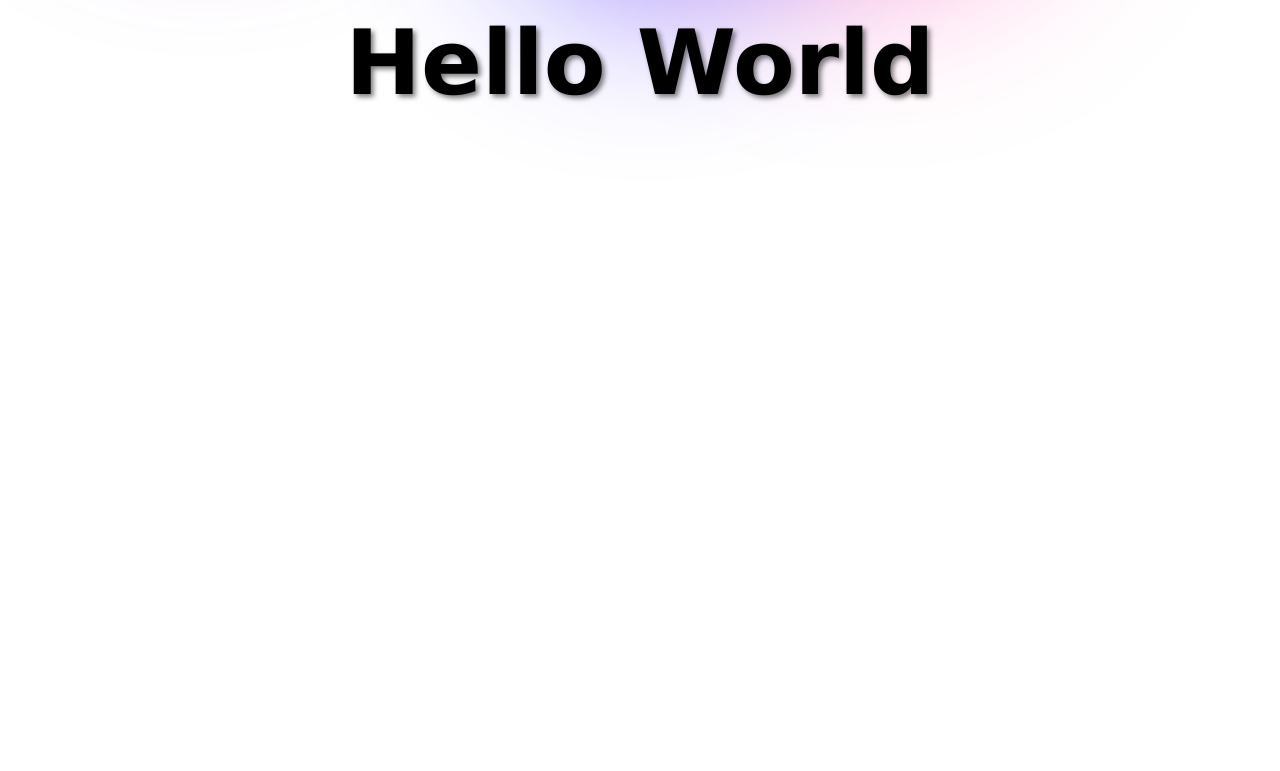
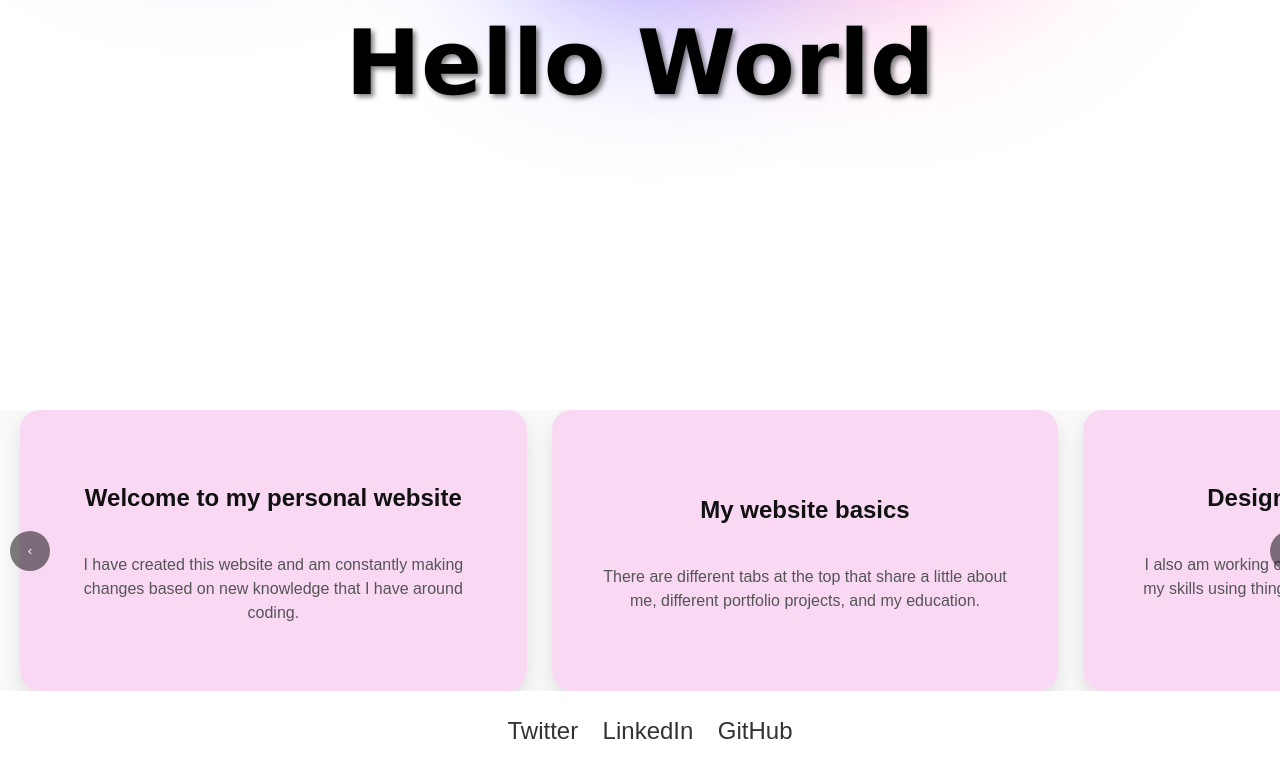
Before and after one commit to samj1098/samj1098.github.io, a plain HTML site: page index.html in a window 1280 px wide. Shown: the part 390-1161 px from the top of the page. Before the commit the page ends 800 px from the top, so only its background shows below. Drawn offline with Linux system fonts and the light colour scheme.

Commit message:
worked on index.html

```diff
--- a/index.html
+++ b/index.html
@@ -17,12 +17,29 @@
     <div id="helloWorld" class="hello-world">
         <h1>Hello World</h1>
     </div>
-    <div class="front-page-scroll">
-        <p>Welcome to my website! I have created this website and am constantly making changes based on new knowledge that I have around coding.</p>
-        <p>There are different tabs at the top that share a little about me, different portfolio projects, and my education.</p>
-        <p>I also am working on adding a login page to showcase my skills using things like databases and platforms like MongoDB</p>
-        <p>I am constantly making changes as I learn more so keep an eye on my site.</p>
+    <div class="carousel-container">
+        <div class="carousel">
+            <div class="carousel-item">
+                <h3>Welcome to my personal website</h3>
+                <p>I have created this website and am constantly making changes based on new knowledge that I have around coding.</p>
+            </div>
+            <div class="carousel-item">
+                <h3>My website basics</h3>
+                <p>There are different tabs at the top that share a little about me, different portfolio projects, and my education.</p>
+            </div>
+            <div class="carousel-item">
+                <h3>Designed to show skill</h3>
+                <p>I also am working on adding a login page to showcase my skills using things like databases and platforms like MongoDB</p>
+            </div>
+            <div class="carousel-item">
+                <h3>Changes.</h3>
+                <p>I am constantly making changes as I learn more so keep an eye on my site.</p>
+            </div>
+        </div>
+        <button class="carousel-button prev" id="prevBtn">‹</button>
+        <button class="carousel-button next" id="nextBtn">›</button>
     </div>
+
 
     <nav>
         <ul>
--- a/script.js
+++ b/script.js
@@ -1,3 +1,30 @@
+const carousel = document.querySelector('.carousel');
+const prevBtn = document.getElementById('prevBtn');
+const nextBtn = document.getElementById('nextBtn');
+
+let currentIndex = 0;
+
+function updateCarousel() {
+    const itemWidth = document.querySelector('.carousel-item').offsetWidth;
+    carousel.style.transform = `translateX(-${currentIndex * itemWidth}px)`;
+}
+
+nextBtn.addEventListener('click', () => {
+    const totalItems = document.querySelectorAll('.carousel-item').length;
+    if (currentIndex < totalItems - 3) {
+        currentIndex++;
+        updateCarousel();
+    }
+});
+
+prevBtn.addEventListener('click', () => {
+    if (currentIndex > 0) {
+        currentIndex--;
+        updateCarousel();
+    }
+});
+
+
 document.addEventListener("DOMContentLoaded", function() {
     // Retrieve stored values from localStorage or set defaults
     const startTime = localStorage.getItem('startTime') ? parseInt(localStorage.getItem('startTime')) : Date.now();
--- a/styles.scss
+++ b/styles.scss
@@ -4,12 +4,13 @@ body, html {
     font-family: "Dongle", sans-serif;
     margin: 0;
     padding: 0;
-    height: 100vh;
+    min-height: 100vh; /* Ensure the body takes at least the height of the viewport */
+    height: auto; /* Allow the body to expand based on its content */
     overflow-x: hidden;
     display: flex;
     flex-direction: column;
+}
 
-  }
 
   .absolute {
     position: fixed;
@@ -137,7 +138,7 @@ nav ul li a {
     padding: 12px 24px;
     border-radius: 50px;
     background-color: transparent;
-    backdrop-filter: blur(5px);
+    backdrop-filter: blur(10px);
     border: transparent;
     transition: font-size 1.2s ease, background-color 0.2s ease, color 0.3s ease;
 }
@@ -148,28 +149,89 @@ nav.scrolled {
 }
 
 nav ul li a:hover {
-    background-color: rgba(255, 193, 193, 0.8); /* Change background on hover */
+    background-color: rgba(249, 208, 243, 0.8); /* Change background on hover */
     color: white; /* Change text color on hover */
     transition: background-color 0.8s ease, color 0.5s ease;
 }
 
 
-.front-page-scroll {
-    margin: 0 auto;
-    max-width: 100vw;
-    padding: 100px 20px;
-    line-height: 1.6;
+.carousel-container {
+    position: relative;
+    width: 100vw; /* Full width of the viewport */
+    margin: 0; /* Remove margin */
+    overflow: hidden; /* Hide overflowing content */
+    padding: 0 20px; /* Add padding to the edges */
+    background-color: #f9f9f9; /* Optional background for contrast */
 }
 
-.front-page-scroll p {
-    position: sticky;
-    top: 0;
-    font-size: 1.2rem;
-    margin: 0;
-    padding: 30px;
-    opacity: 1; /* Initially hidden */
-    transition: opacity 0.5s ease;
+.carousel {
+    display: flex;
+    gap: 25px;
+    transition: transform 0.5s ease-in-out;
+    will-change: transform;
+    width: 100%; /* Ensure it spans the full width */
 }
+
+.carousel-item {
+    flex: 0 0 calc(33.333% - 20px); /* Fit 3 items per row */
+    background: rgba(249, 208, 243, 0.8);
+    border-radius: 20px;
+    box-shadow: 0 10px 20px rgba(0, 0, 0, 0.1);
+    padding: 50px;
+    text-align: center;
+    display: flex;
+    flex-direction: column;
+    justify-content: center;
+    align-items: center;
+    transition: transform 0.3s ease, box-shadow 0.3s ease;
+}
+
+
+.carousel-item h3 {
+    font-size: 1.5rem;
+    color: #111;
+    margin-bottom: 25px;
+}
+
+.carousel-item p {
+    font-size: 1rem;
+    color: #555;
+    line-height: 1.5;
+    margin: 100;
+}
+
+
+.carousel-button {
+    position: absolute;
+    top: 50%;
+    transform: translateY(-50%);
+    background-color: rgba(0, 0, 0, 0.5);
+    color: #ffffff;
+    border: none;
+    border-radius: 50%;
+    width: 40px;
+    height: 40px;
+    display: flex;
+    justify-content: center;
+    align-items: center;
+    cursor: pointer;
+    z-index: 1;
+    transition: background-color 0.3s ease;
+}
+
+.carousel-button.prev {
+    left: 10px;
+}
+
+.carousel-button.next {
+    right: 10px;
+}
+
+.carousel-button:hover {
+    background-color: rgba(0, 0, 0, 0.7);
+}
+
+
 
 .about-container {
     display: flex;
@@ -208,7 +270,7 @@ nav ul li a:hover {
 .footer {
     text-align: center;
     padding: 10px;
-    background-color: #f1f1f1;
+    background-color: transparent;
     width: 100%; /* Make footer span the full width */
 }
   .social-links {
```
Also changed, not shown: styles.css, 1 other file.
